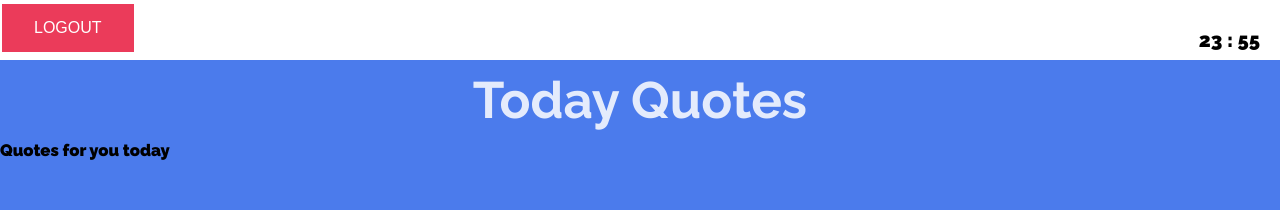
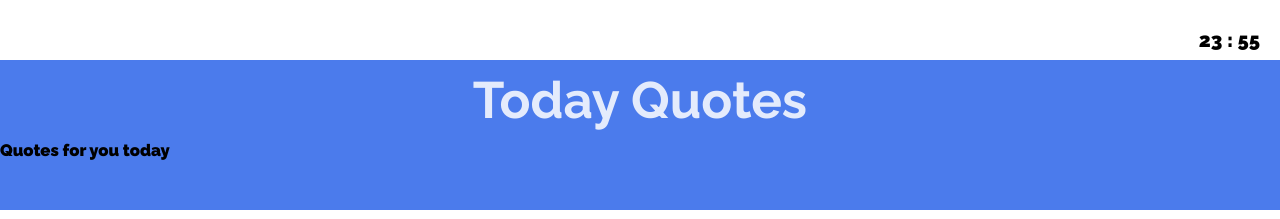
Before and after one commit to JKsamuel/App_TodoList, a plain HTML site: page index.html in a window 1280 px wide. Shown: the top 219 px of the page. Drawn offline with nearby package versions, Linux system fonts and the light colour scheme; no server answers.

Commit message:
second commit, modify index.html

```diff
--- a/index.html
+++ b/index.html
@@ -16,7 +16,6 @@
                 00:00
             </span>
             <section class="headline">
-                <button type="button" class="btn__logout" onclick="location.href='../index.html'">LOGOUT</button>
             </section>
             <section class="quote">
                 <h1>Today Quotes</h1>
```
